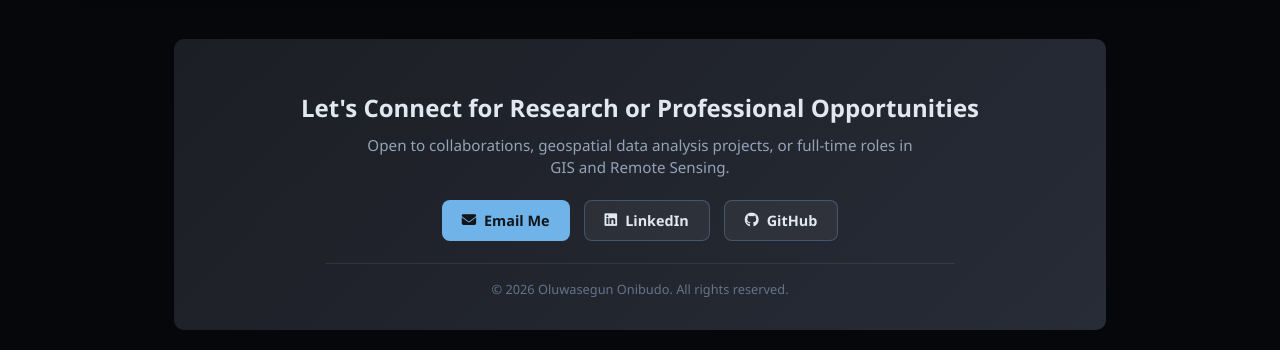
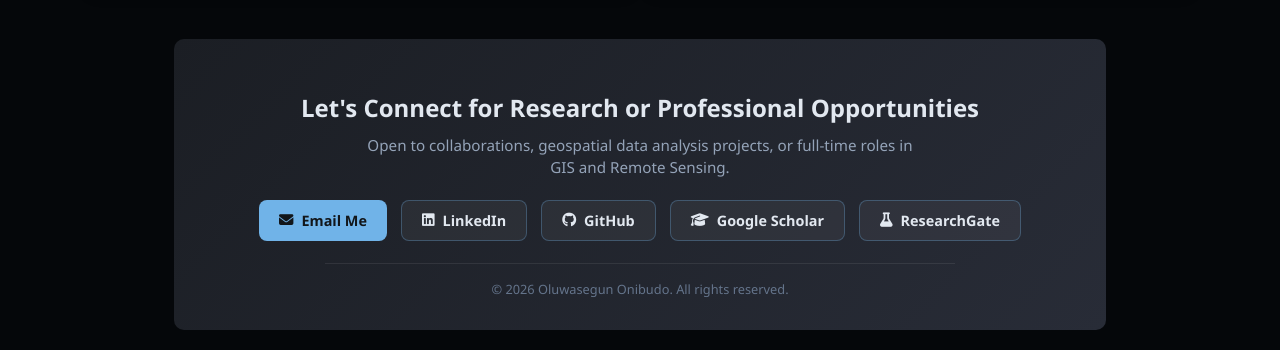
Before and after one commit to oluwasegunonibudo/oluwasegunonibudo.github.io, a plain HTML site: page index.html in a window 1280 px wide. Shown: the part 840-1190 px from the top of the page. Drawn offline with Linux system fonts and the light colour scheme.

Commit message:
Update index.html

```diff
--- a/index.html
+++ b/index.html
@@ -383,21 +383,40 @@
   </p>
 
   <div class="button-group">
+
+    <!-- Email -->
     <a href="mailto:segunonibudo@yahoo.com" class="cta-btn btn-primary">
       <i class="fa-solid fa-envelope"></i> Email Me
     </a>
 
+    <!-- LinkedIn -->
     <a href="https://www.linkedin.com/in/oluwasegun-onibudo/"
        target="_blank" rel="noopener noreferrer"
        class="cta-btn btn-secondary">
       <i class="fa-brands fa-linkedin"></i> LinkedIn
     </a>
 
+    <!-- GitHub -->
     <a href="https://github.com/oluwasegunonibudo"
        target="_blank" rel="noopener noreferrer"
        class="cta-btn btn-secondary">
       <i class="fa-brands fa-github"></i> GitHub
     </a>
+
+    <!-- Google Scholar -->
+    <a href="https://scholar.google.com/citations?user=zxM-wiMAAAAJ&hl=en&oi=ao"
+       target="_blank" rel="noopener noreferrer"
+       class="cta-btn btn-secondary">
+      <i class="fa-solid fa-graduation-cap"></i> Google Scholar
+    </a>
+
+    <!-- ResearchGate -->
+    <a href="https://www.researchgate.net/profile/Oluwasegun-Onibudo-2?ev=hdr_xprf"
+       target="_blank" rel="noopener noreferrer"
+       class="cta-btn btn-secondary">
+      <i class="fa-solid fa-flask"></i> ResearchGate
+    </a>
+
   </div>
 
   <div class="footer-divider"></div>
```
Lines whose indentation alone changed are shown as unchanged.
